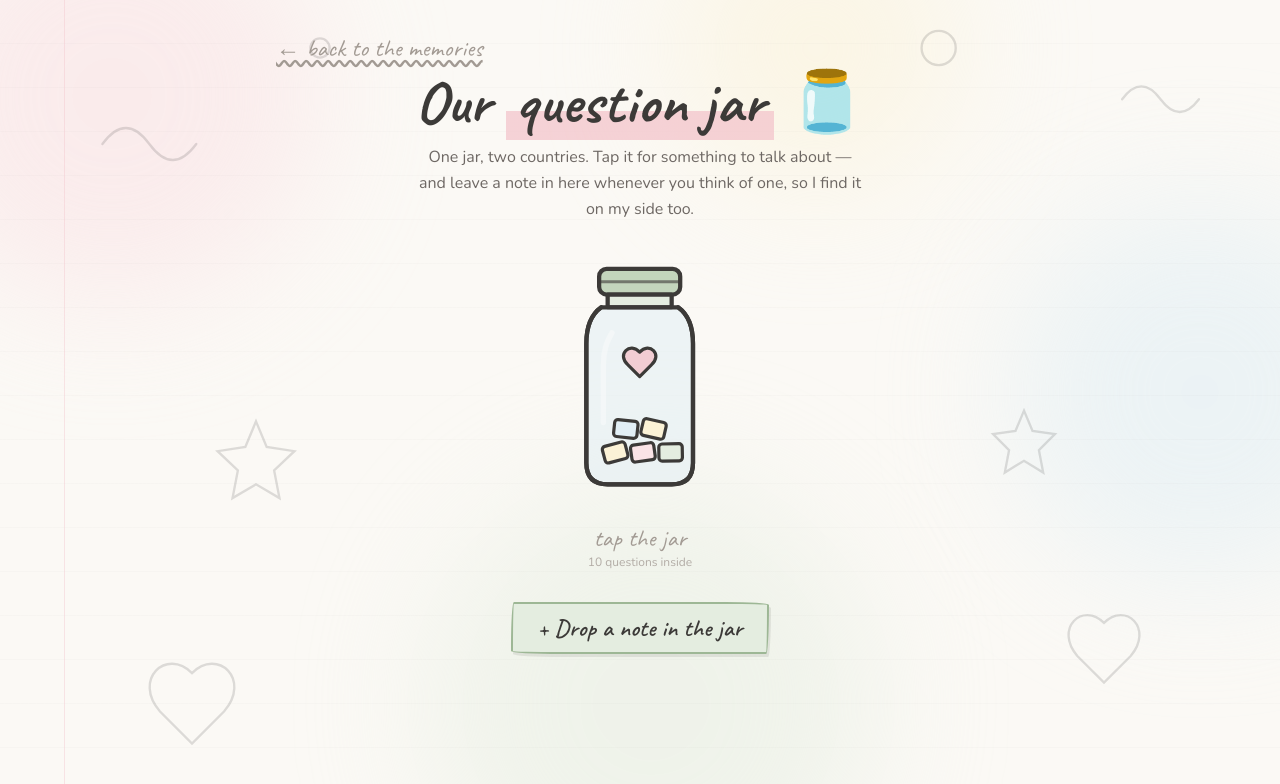
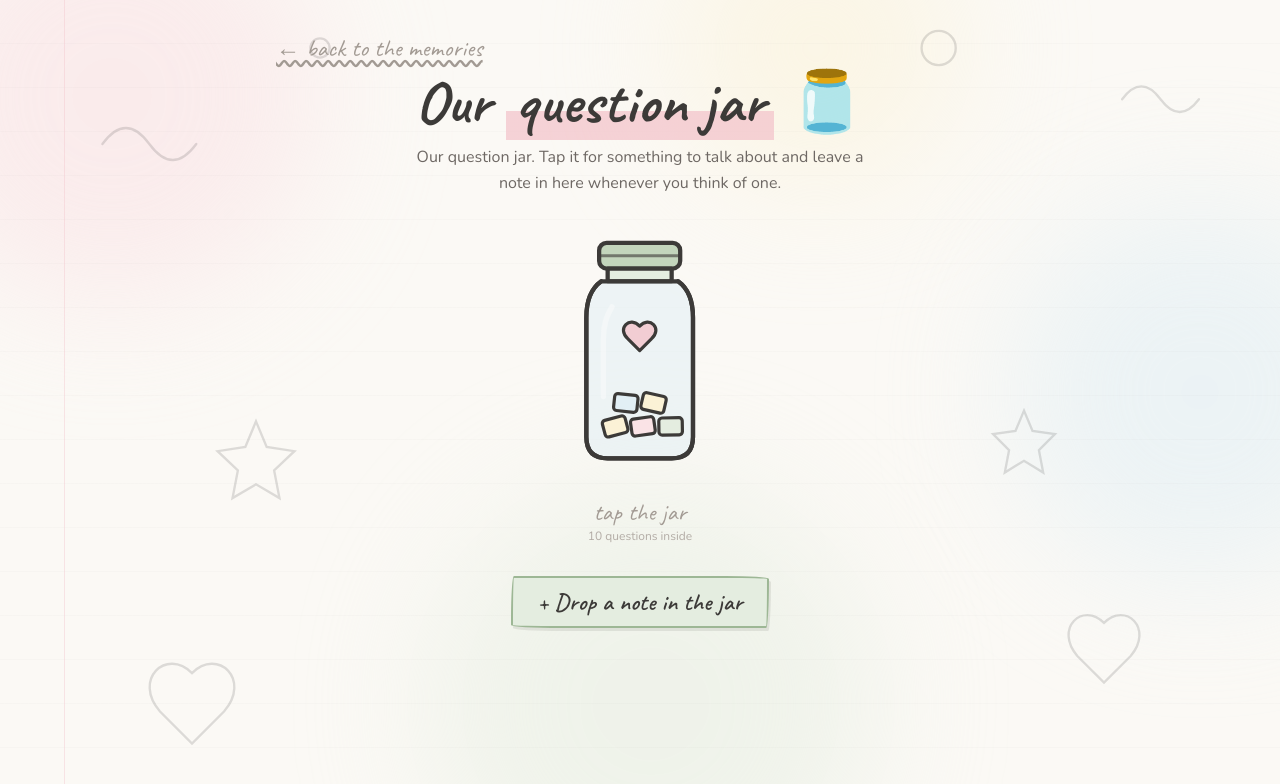
Before and after one commit to RidonMus/gift, a React (Vite) app: page / in a window 1280 px wide. Both pictures are taken after a click on the button 802 px from the left and 665 px from the top of the page. Shown: the top 784 px of the page. Built offline with nearby package versions, Linux system fonts and the light colour scheme; no server answers; the database is empty.

Commit message:
fix: improve clarity of description in QuestionJar component

```diff
--- a/src/components/QuestionJar.jsx
+++ b/src/components/QuestionJar.jsx
@@ -153,8 +153,8 @@ export default function QuestionJar({ onBack }) {
           Our <span className="marker-underline">question jar</span> 🫙
         </h1>
         <p className="mx-auto mt-3 max-w-md font-body text-base leading-relaxed text-ink-soft">
-          One jar, two countries. Tap it for something to talk about — and leave a note in here
-          whenever you think of one, so I find it on my side too.
+          Our question jar. Tap it for something to talk about and leave a note in here
+          whenever you think of one.
         </p>
       </div>
 
```
